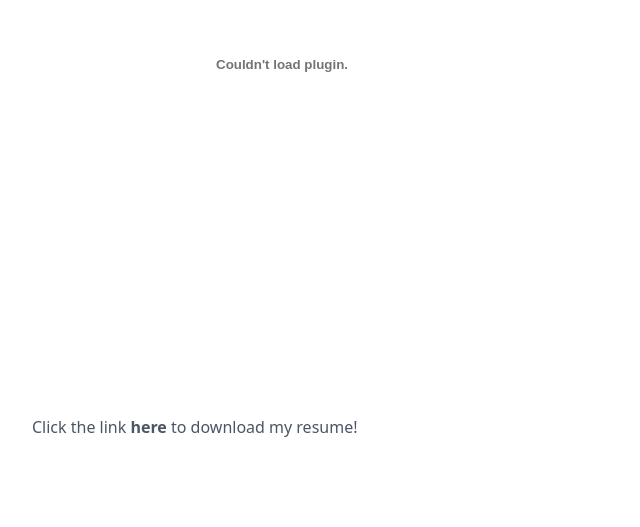
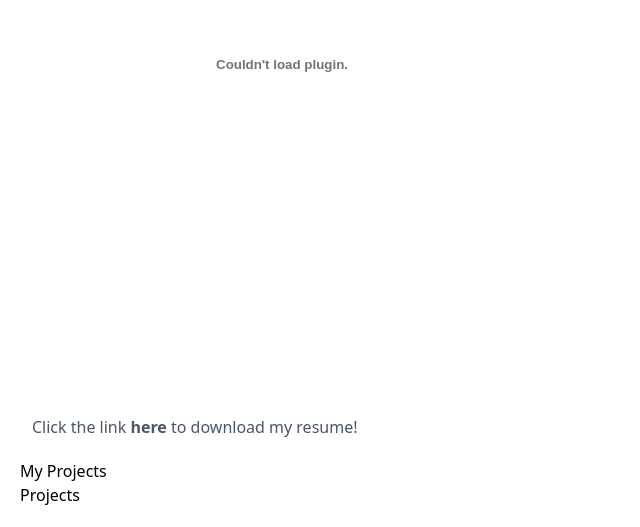
Before and after one commit to JoshuaPruitt/Personal-Website, a React (Vite) app: page / in a window 1280 px wide. Shown: the part 958-1485 px from the top of the page, without its empty margins (0-640 px from the left). Before the commit the page ends 1417 px from the top, so only its background shows below. Built offline with nearby package versions, Linux system fonts and the light colour scheme.

Commit message:
Added projects component

```diff
--- a/src/App.tsx
+++ b/src/App.tsx
@@ -2,6 +2,7 @@ import { Nav } from "./components/nav"
 import { Header } from "./components/header"
 import { AboutMe } from "./components/aboutMe"
 import { Resume } from "./components/resume"
+import { Projects } from "./components/projects"
 
 function App() {
 
@@ -23,6 +24,9 @@ function App() {
         <Resume></Resume>
       </div>
 
+      <div className="m-5">
+        <Projects></Projects>
+      </div>
     </>
   )
 }
--- /dev/null
+++ b/src/components/projects.tsx
@@ -0,0 +1,14 @@
+export const Projects = () => {
+    return (
+        <div>
+
+            <div>
+                <h2>My Projects</h2>
+            </div>
+
+            <div>
+                <p>Projects</p>
+            </div>
+        </div>
+    )
+};
```
